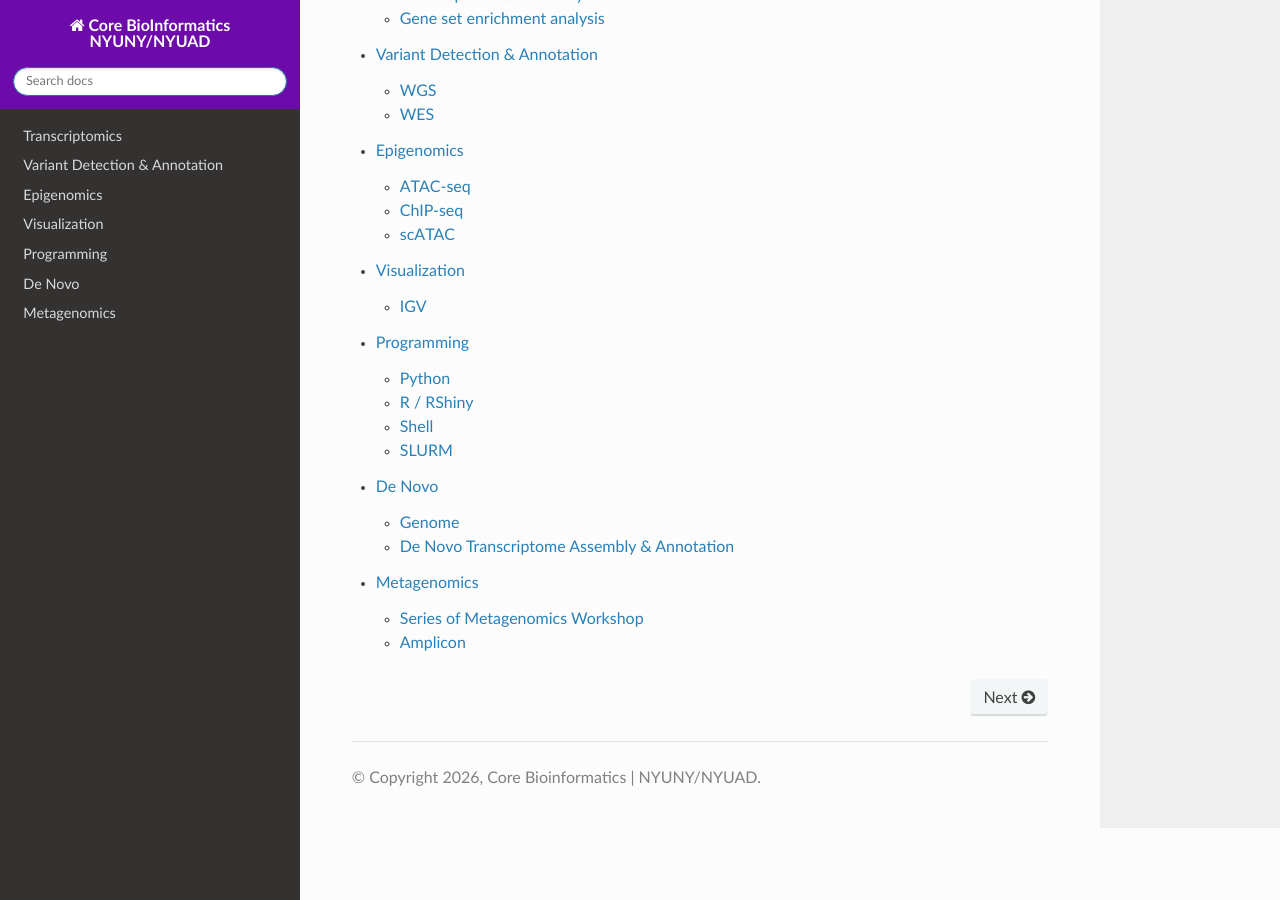
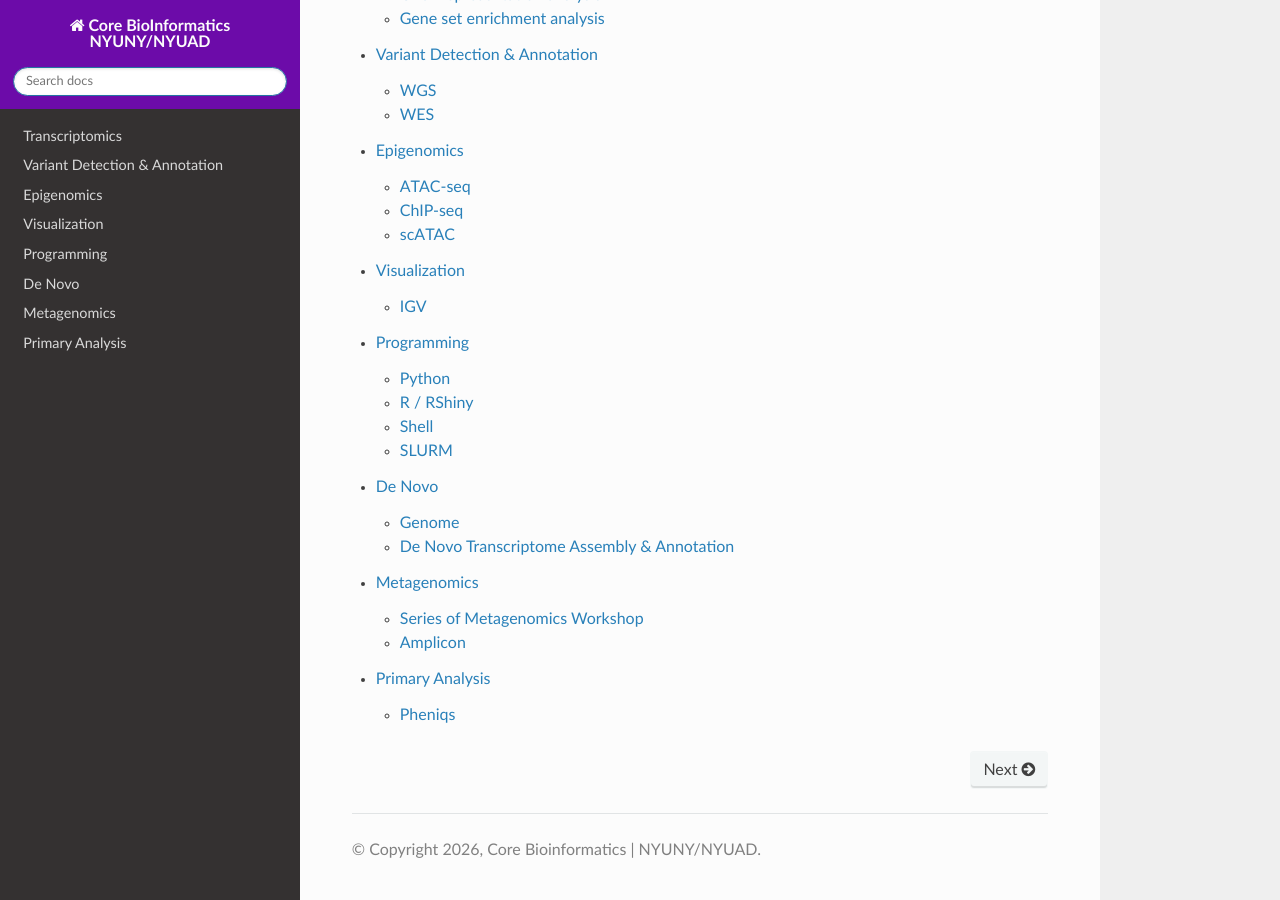
Before and after one commit to learn-gencore/learn-gencore, a Sphinx documentation site: the page built from source/index.rst, in a window 1280 px wide and 900 px high, scrolled down 514 px. Built offline with Sphinx 7.4.7 and the Read the Docs theme 3.1.0, drawn with Linux system fonts in a browser that asks for light colours.

Commit message:
Add Pheniqs page under new Primary Analysis section (#18)
* Add Pheniqs page under new Primary Analysis section

* Reorder primary_analysis in the table of contents

```diff
--- a/source/index.rst
+++ b/source/index.rst
@@ -18,3 +18,4 @@ Contents:
    programming/index
    denovo/index
    metagenomics/index
+   primary_analysis/index
--- /dev/null
+++ b/source/primary_analysis/index.rst
@@ -0,0 +1,7 @@
+Primary Analysis
+================
+
+.. toctree::
+   :maxdepth: 1
+
+   pheniqs
```
Also changed, not shown: source/primary_analysis/pheniqs.rst (added, +8 -0 lines).
